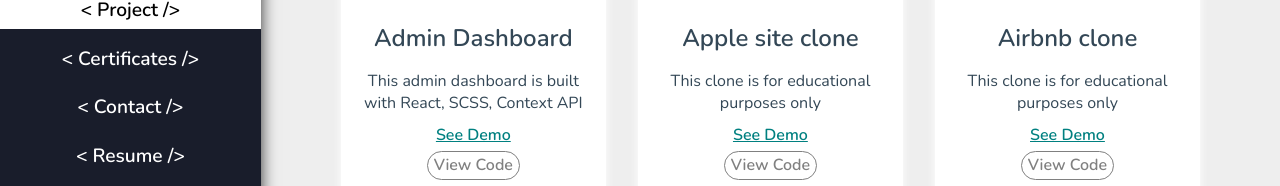
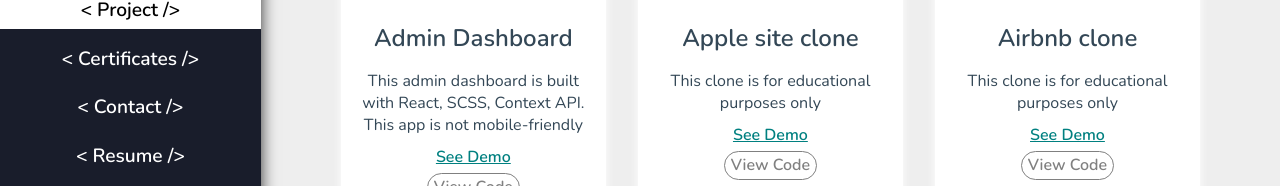
Before and after one commit to Amrindra/my-new-portfolio, a React (Create React App) app: page /project in a window 1280 px wide. Shown: the part 424-610 px from the top of the page. Built offline with nearby package versions, Linux system fonts and the light colour scheme.

Commit message:
Added note to admin  project

```diff
--- a/src/data/portfolioData.js
+++ b/src/data/portfolioData.js
@@ -12,7 +12,7 @@ const portfolioData = [
     title: "Admin Dashboard",
     demo: "See Demo",
     siteLink: "https://2mk5tr.csb.app/",
-    desc: "This admin dashboard is built with React, SCSS, Context API",
+    desc: "This admin dashboard is built with React, SCSS, Context API. This app is not mobile-friendly",
     button: "View Code",
   },
   {
```
